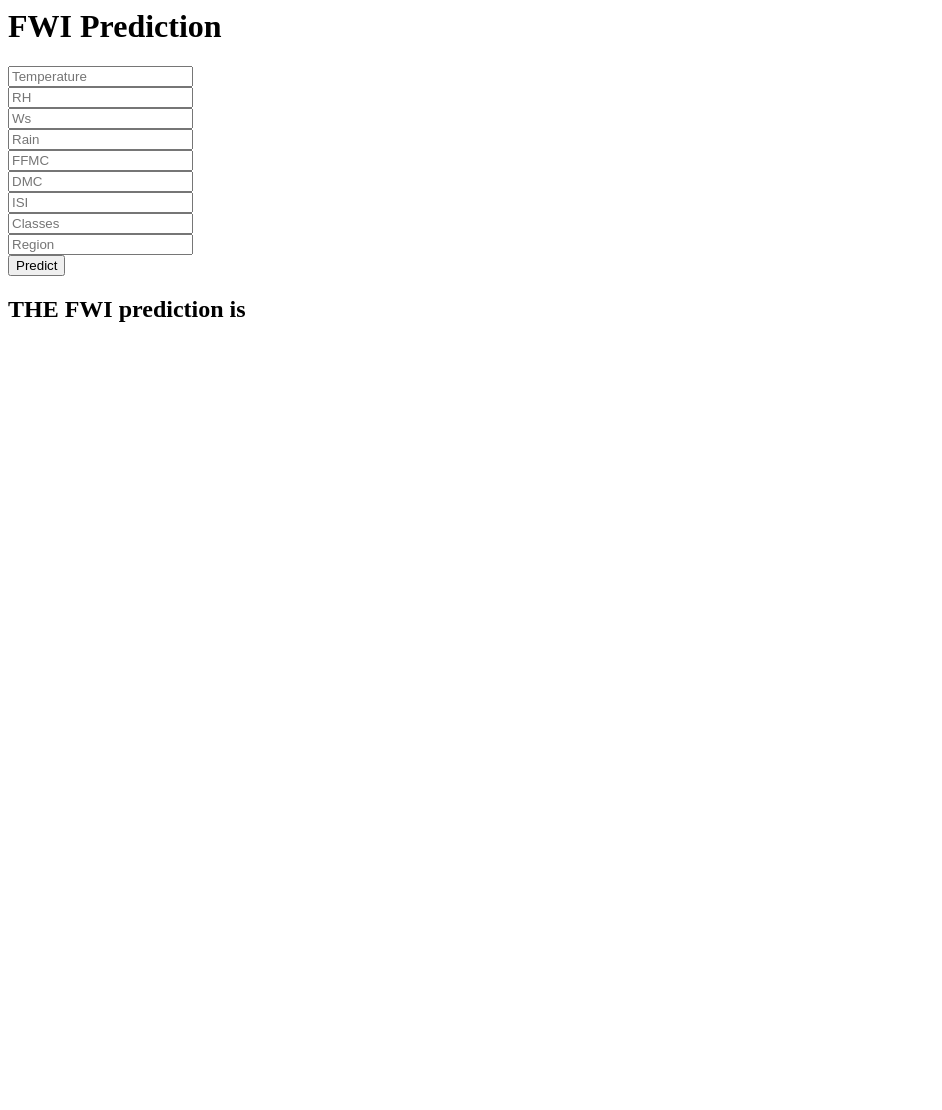
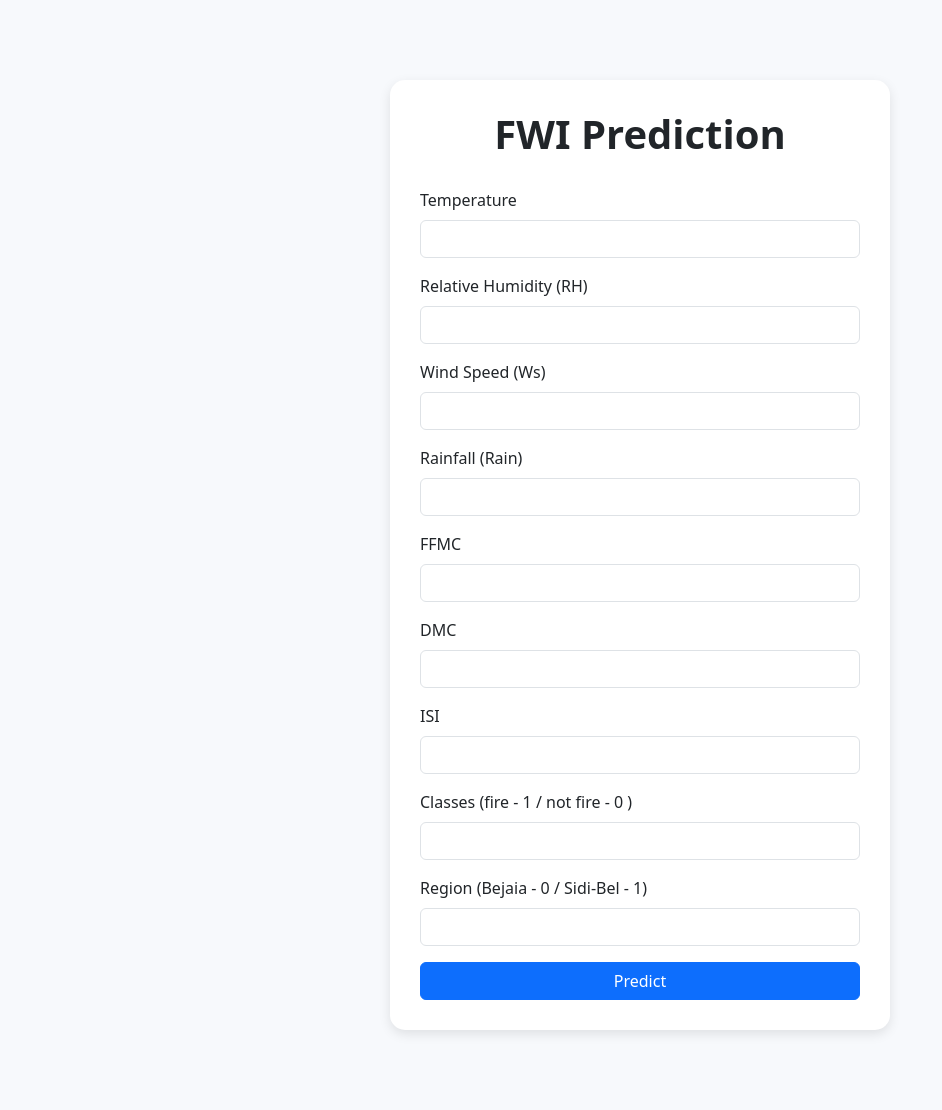
Before and after one commit to Prashilkumar/ForestFires, a Flask app: page /predictdata in a window 1280 px wide. Shown: the whole page, without its empty margins (0-942 px from the left). Before the commit the page ends 322 px from the top, so only its background shows below. Run offline with Flask 3, Linux system fonts and the light colour scheme; parts of the project's set-up code (start-up, migrations or seed data) failed here and were passed over.

Commit message:
updated some changes

```diff
--- a/application.py
+++ b/application.py
@@ -35,7 +35,7 @@ def predict_datapoint():
         new_data_scaled = standard_scaler.transform([[Temperature,RH,Ws,Rain,FFMC,DMC,ISI,Classes,Region]])
         result = ridge_model.predict(new_data_scaled)
 
-        return render_template('home.html',results=result[0])
+        return render_template('home.html',results=round(result[0],4))
     else:
         return render_template('home.html')
 
--- a/templates/home.html
+++ b/templates/home.html
@@ -1,26 +1,75 @@
-<html>
+<!DOCTYPE html>
+<html lang="en">
+<head>
+    <meta charset="UTF-8">
+    <title>FWI Prediction</title>
+    <link href="https://cdn.jsdelivr.net/npm/bootstrap@5.3.0/dist/css/bootstrap.min.css" rel="stylesheet">
+    <style>
+        body {
+            background-color: #f7f9fc;
+        }
+        .form-container {
+            max-width: 500px;
+            margin: 80px auto;
+            padding: 30px;
+            background-color: #ffffff;
+            border-radius: 15px;
+            box-shadow: 0 4px 12px rgba(0, 0, 0, 0.1);
+        }
+        h1 {
+            text-align: center;
+            margin-bottom: 30px;
+            font-weight: bold;
+        }
+    </style>
+</head>
 <body>
-    <div class="login">
-       <h1>FWI Prediction</h1>
-
-        <!-- Main Input For Receiving Query to our ML -->
-       <form action="{{ url_for('predict_datapoint')}}" method="post">
-         <input type="text" name="Temperature" placeholder="Temperature" required="required" /><br>
-           <input type="text" name="RH" placeholder="RH" required="required" /><br>
-           <input type="text" name="Ws" placeholder="Ws" required="required" /><br>
-           <input type="text" name="Rain" placeholder="Rain" required="required" /><br>
-           <input type="text" name="FFMC" placeholder="FFMC" required="required" /><br>
-           <input type="text" name="DMC" placeholder="DMC" required="required" /><br>
-           <input type="text" name="ISI" placeholder="ISI" required="required" /><br>
-           <input type="text" name="Classes" placeholder="Classes" required="required" /><br>
-           <input type="text" name="Region" placeholder="Region" required="required" /><br>
-
-
-
-           <button type="submit" class="btn btn-primary btn-block btn-large">Predict</button>
-       </form>
-    <h2>
-       THE FWI prediction is {{results}}
-    </h2>
-   <body>
+    <div class="form-container">
+        <h1>FWI Prediction</h1>
+        <form action="{{ url_for('predict_datapoint') }}" method="POST">
+            <div class="mb-3">
+                <label class="form-label">Temperature</label>
+                <input type="text" name="Temperature" class="form-control" required>
+            </div>
+            <div class="mb-3">
+                <label class="form-label">Relative Humidity (RH)</label>
+                <input type="text" name="RH" class="form-control" required>
+            </div>
+            <div class="mb-3">
+                <label class="form-label">Wind Speed (Ws)</label>
+                <input type="text" name="Ws" class="form-control" required>
+            </div>
+            <div class="mb-3">
+                <label class="form-label">Rainfall (Rain)</label>
+                <input type="text" name="Rain" class="form-control" required>
+            </div>
+            <div class="mb-3">
+                <label class="form-label">FFMC</label>
+                <input type="text" name="FFMC" class="form-control" required>
+            </div>
+            <div class="mb-3">
+                <label class="form-label">DMC</label>
+                <input type="text" name="DMC" class="form-control" required>
+            </div>
+            <div class="mb-3">
+                <label class="form-label">ISI</label>
+                <input type="text" name="ISI" class="form-control" required>
+            </div>
+            <div class="mb-3">
+                <label class="form-label">Classes (fire - 1 / not fire - 0 )</label>
+                <input type="text" name="Classes" class="form-control" required>
+            </div>
+            <div class="mb-3">
+                <label class="form-label">Region (Bejaia - 0 / Sidi-Bel - 1)</label>
+                <input type="text" name="Region" class="form-control" required>
+            </div>
+            <button type="submit" class="btn btn-primary w-100">Predict</button>
+        </form>
+        {% if results %}
+        <div class="alert alert-success text-center mt-4">
+            <h4>Predicted FWI: {{ results }}</h4>
+        </div>
+        {% endif %}
+    </div>
+</body>
 </html>
--- a/templates/index.html
+++ /dev/null
@@ -1 +0,0 @@
-<h1>Welcome the Index Page</h1>
```
Also changed, not shown: README.md.
